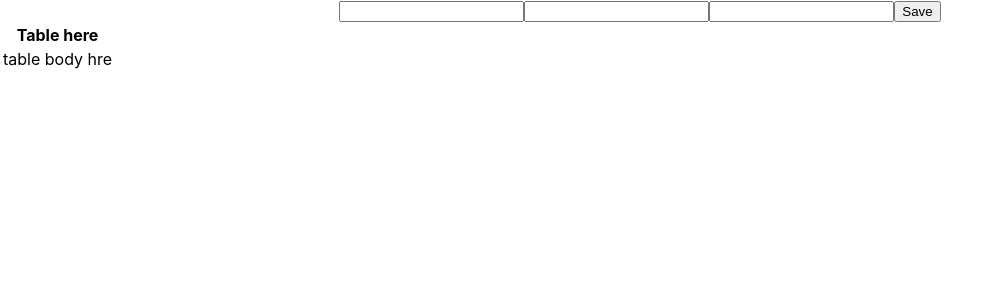
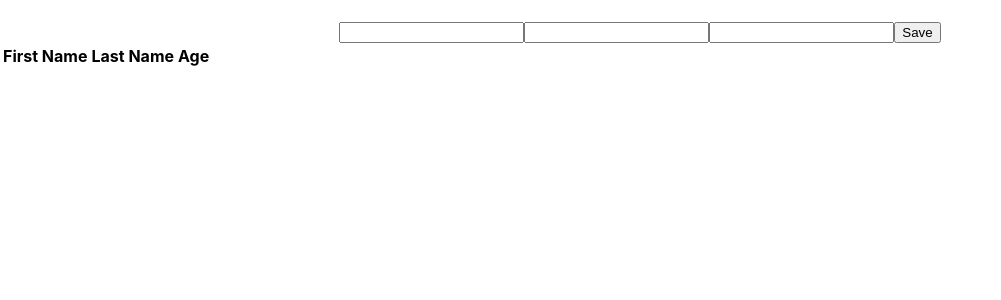
Before and after one commit to bran-mot/react-forms-and-tables, a React (Create React App) app: page / in a window 1280 px wide. Shown: the top 300 px of the page, without its empty margins (0-1001 px from the left). Built offline with nearby package versions, Linux system fonts and the light colour scheme.

Commit message:
update - table component, ternary expressions

```diff
--- a/src/App.js
+++ b/src/App.js
@@ -4,6 +4,7 @@ import Form from './Components/Form';
 import Input from './Components/Input';
 import Button from './Components/Button';
 import './App.css';
+import Table from './Components/Table';
 
 export default class App extends React.Component {
 	constructor(props) {
@@ -38,7 +39,6 @@ export default class App extends React.Component {
 	}
 	changeLast(event) {
 		var newLast = event.target.value;
-		debugger;
 		this.setState(previousState => {
 			return {
 				newPerson: Object.assign({}, previousState.newPerson, {
@@ -58,9 +58,15 @@ export default class App extends React.Component {
 		});
 	}
 	submitForm(event) {
+		event.preventDefault();
 		this.setState(previousState => {
 			return {
-				people: previousState.people.concat(previousState.newPerson)
+				people: previousState.people.concat(previousState.newPerson),
+				newPerson: Object.assign({
+					first: '',
+					last: '',
+					age: ''
+				})
 			};
 		});
 	}
@@ -68,23 +74,34 @@ export default class App extends React.Component {
 	render() {
 		let isBlank;
 		if (
-			this.state.newPerson.age == '' ||
-			this.state.newPerson.first === '' ||
-			this.state.newPerson.last === ''
+			this.state.newPerson.age != '' ||
+			this.state.newPerson.first != '' ||
+			this.state.newPerson.last != ''
 		) {
+			isBlank = false;
+		} else {
 			isBlank = true;
-		} else {
-			isBlank = false;
 		}
 
 		return (
 			<div className="App">
-				{isBlank != true && (
-					<h1>
-						Hello, {this.state.newPerson.first} {this.state.newPerson.last}. You
-						are {this.state.newPerson.age} years old.
-					</h1>
-				)}
+				<h1>
+					{this.state.newPerson.first != '' ? (
+						<span>Hello, {this.state.newPerson.first} </span>
+					) : (
+						''
+					)}
+					{this.state.newPerson.last != '' ? (
+						<span>{this.state.newPerson.last}. </span>
+					) : (
+						''
+					)}
+					{this.state.newPerson.age ? (
+						<span>You are {this.state.newPerson.age} years old.</span>
+					) : (
+						''
+					)}
+				</h1>
 				<Form onSubmit={this.submitForm}>
 					<Input
 						type="text"
@@ -105,18 +122,7 @@ export default class App extends React.Component {
 						onChange={this.changeAge}
 					/>
 				</Form>
-				<table>
-					<thead>
-						<tr>
-							<th>Table here</th>
-						</tr>
-					</thead>
-					<tbody>
-						<tr>
-							<td>table body hre</td>
-						</tr>
-					</tbody>
-				</table>
+				<Table people={this.state.people} />
 			</div>
 		);
 	}
--- /dev/null
+++ b/src/Components/Table.js
@@ -0,0 +1,27 @@
+import React from 'react';
+
+export default function(props) {
+	debugger;
+	return (
+		<table>
+			<thead>
+				<tr>
+					<th>First Name</th>
+					<th>Last Name</th>
+					<th>Age</th>
+				</tr>
+			</thead>
+			<tbody>
+				{props.people.map(person => {
+					return (
+						<tr>
+							<td>{person.first}</td>
+							<td>{person.last}</td>
+							<td>{person.age}</td>
+						</tr>
+					);
+				})}
+			</tbody>
+		</table>
+	);
+}
```
